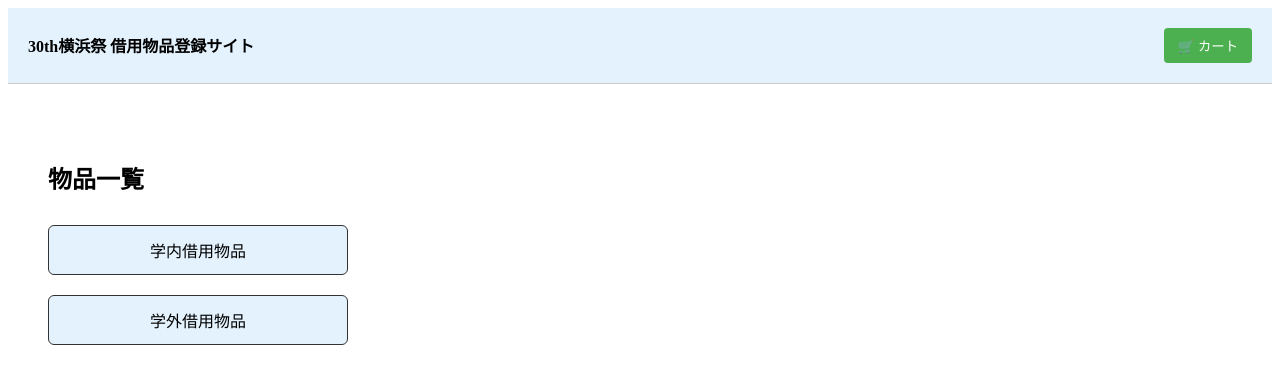
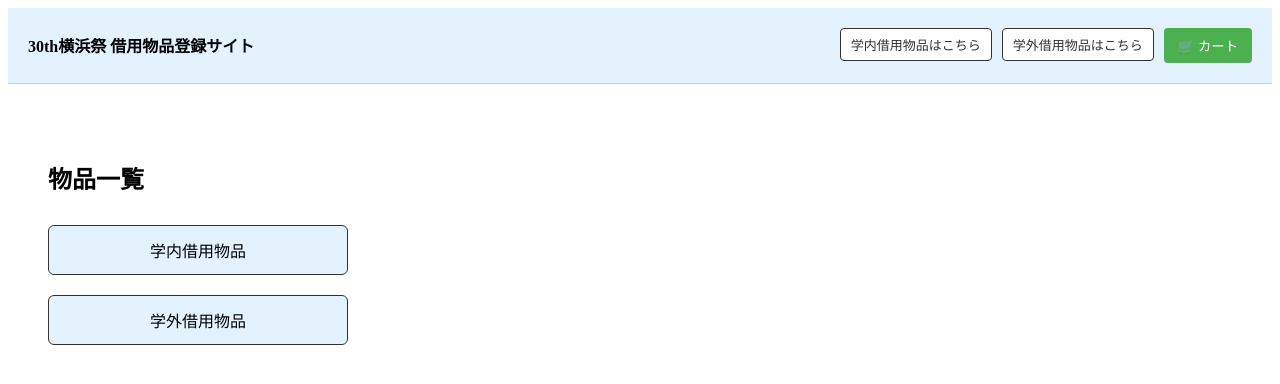
Before and after one commit to yokohamafest30kanri/yokohamasai-buppin, a Next.js app: page /items in a window 1280 px wide. Shown: the top 384 px of the page. Built offline with nearby package versions, Linux system fonts and the light colour scheme.

Commit message:
edit layout.tsx

```diff
--- a/app/items/layout.tsx
+++ b/app/items/layout.tsx
@@ -23,10 +23,48 @@ export default function ItemsLayout({
           backgroundColor: "#e3f2fd",
         }}
       >
+        {/* 左：タイトル */}
         <h2 style={{ fontSize: "16px", fontWeight: "bold" }}>
           30th横浜祭 借用物品登録サイト
         </h2>
 
+        {/* 右：学内 / 学外 / カート */}
+        <div style={{ display: "flex", gap: "10px" }}>
+          {/* 学内 */}
+          <Link href="/items/internal">
+            <button
+              style={{
+                padding: "6px 10px",
+                backgroundColor: "#ffffff",
+                color: "#333",
+                border: "1px solid #333",
+                borderRadius: "4px",
+                cursor: "pointer",
+                fontSize: "13px",
+              }}
+            >
+              学内借用物品はこちら
+            </button>
+          </Link>
+
+          {/* 学外 */}
+          <Link href="/items/external">
+            <button
+              style={{
+                padding: "6px 10px",
+                backgroundColor: "#ffffff",
+                color: "#333",
+                border: "1px solid #333",
+                borderRadius: "4px",
+                cursor: "pointer",
+                fontSize: "13px",
+              }}
+            >
+              学外借用物品はこちら
+            </button>
+          </Link>
+
+          {/* カート */}
           <Link href="/cart">
             <button
               style={{
@@ -41,6 +79,7 @@ export default function ItemsLayout({
               🛒 カート
             </button>
           </Link>
+        </div>
       </header>
 
       {/* ===== ページ本体 ===== */}
```
Lines whose indentation alone changed are shown as unchanged.
